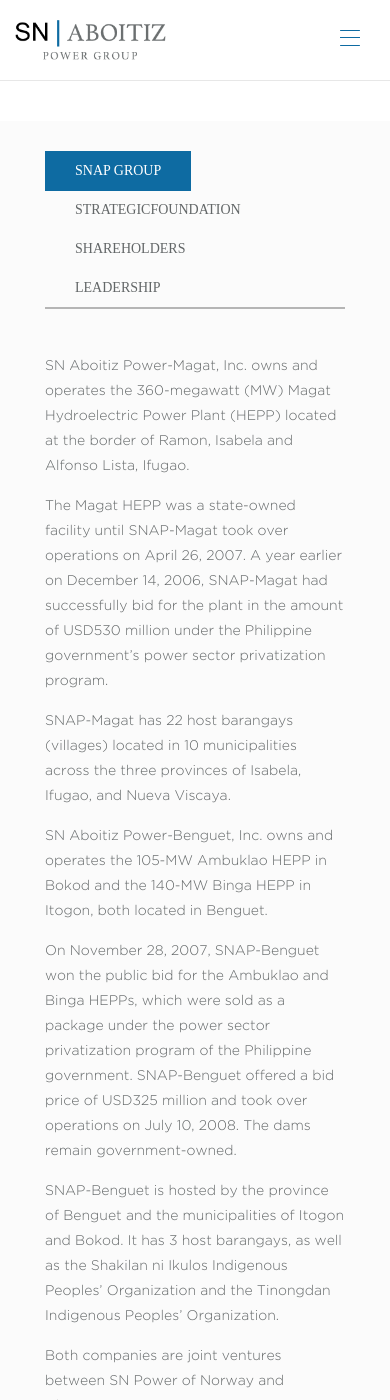
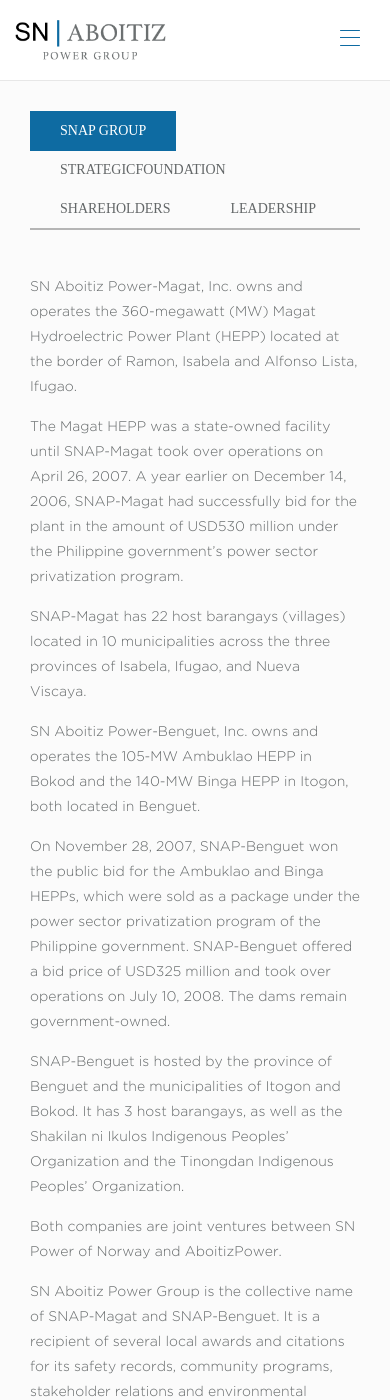
Before and after one commit to kristinavargas/snaboitiz.github.io, a Jekyll site: the page built from pages/about-us.html, in a window 390 px wide and 1400 px high. Built offline with Jekyll 4.4.1, drawn with Linux system fonts in a browser that asks for light colours; some web fonts are replaced.

Commit message:
Update about page responsiveness on tablet

```diff
--- a/_includes/about-us/content.html
+++ b/_includes/about-us/content.html
@@ -1,11 +1,11 @@
 <div class="container container-section">
-    <div class="col-lg-8 col-md-8 left-section">
+    <div class="col-lg-8 col-md-12 col-sm-12 col-xs-12 left-section">
         <!-- Nav tabs -->
         <ul class="nav nav-tabs" role="tablist">
             <li role="presentation" class="tabs-list active">
                 <a class="tabs-link" href="#snap-group" aria-controls="home" role="tab" data-toggle="tab">Snap Group</a>
             </li>
-            <li class="tabs-list" role="presentation">
+            <li class="tabs-list"  role="presentation">
                 <a class="tabs-link" href="#strategic-foundation" aria-controls="profile" role="tab" data-toggle="tab">StrategicFoundation</a>
             </li>
             <li class="tabs-list" role="presentation">
@@ -33,7 +33,7 @@
         </div>
     </div>
 
-    <div class="col-lg-4 col-md-4 right-section">
+    <div class="col-lg-4 col-md-12 col-sm-12 col-xs-12 right-section">
         {% include side-gallery.html %}
     </div>
 </div>
--- a/_includes/side-gallery.html
+++ b/_includes/side-gallery.html
@@ -4,7 +4,7 @@
     </div>
     {% for gallery in site.data.gallery reversed limit: 8 %}
     {% assign counter = counter | plus:1 %}
-    <div class="gallery-list col-lg-6 col-md-6">
+    <div class="gallery-list col-lg-6 col-md-3">
         <a class="image-link" data-toggle="modal" data-target="#{{ counter }}" target="_blank">
             <img class="gallery-image center-block" src="{{ gallery.image }}"/>
         </a>
--- a/_sass/about-us.sass
+++ b/_sass/about-us.sass
@@ -113,3 +113,8 @@
                       font-family: "Gotham-Light"
                       color: #636768
                       display: block
+
+@media (max-width: $screen-md-max)
+  #about-us
+    padding-left: 0
+    padding-right: 0
--- a/_sass/main.sass
+++ b/_sass/main.sass
@@ -119,6 +119,9 @@
     text-transform: uppercase
 
 @media (max-width: 1280px)
+  body
+    margin-top: 91px
+
   nav
     position: relative
     margin-bottom: 0
@@ -225,6 +228,9 @@
       left: 50%
 
 @media (max-width: 568px)
+  body
+    margin-top: 81px
+
   nav.navbar-default
     .container-fluid
       .navbar-header
```
